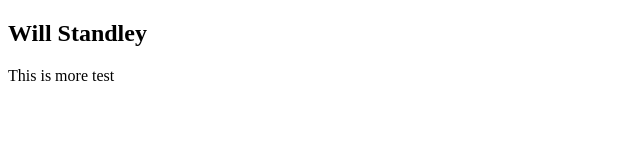
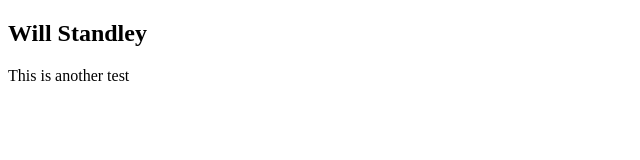
Before and after one commit to wstandley/javascript, a plain HTML site: page setup/index.html in a window 1280 px wide. Shown: the full height of the page, 0-640 px from the left. Drawn offline with Linux system fonts and the light colour scheme.

Commit message:
Test Setup

```diff
--- a/setup/index.html
+++ b/setup/index.html
@@ -7,6 +7,6 @@
   </head>
   <body>
     <h2>Will Standley</h2>
-    <p>This is more test</p>
+    <p>This is another test</p>
   </body>
 </html>
```
